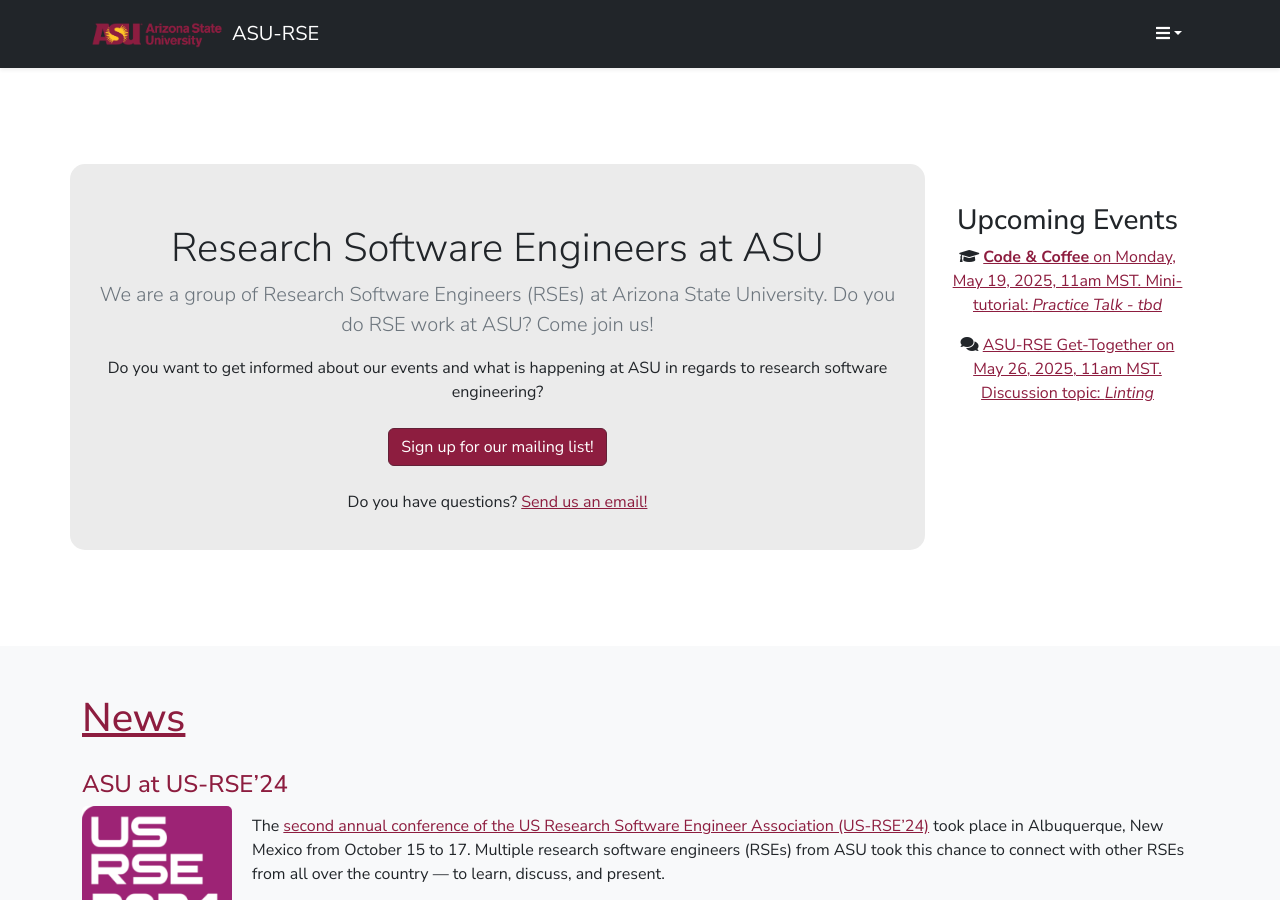
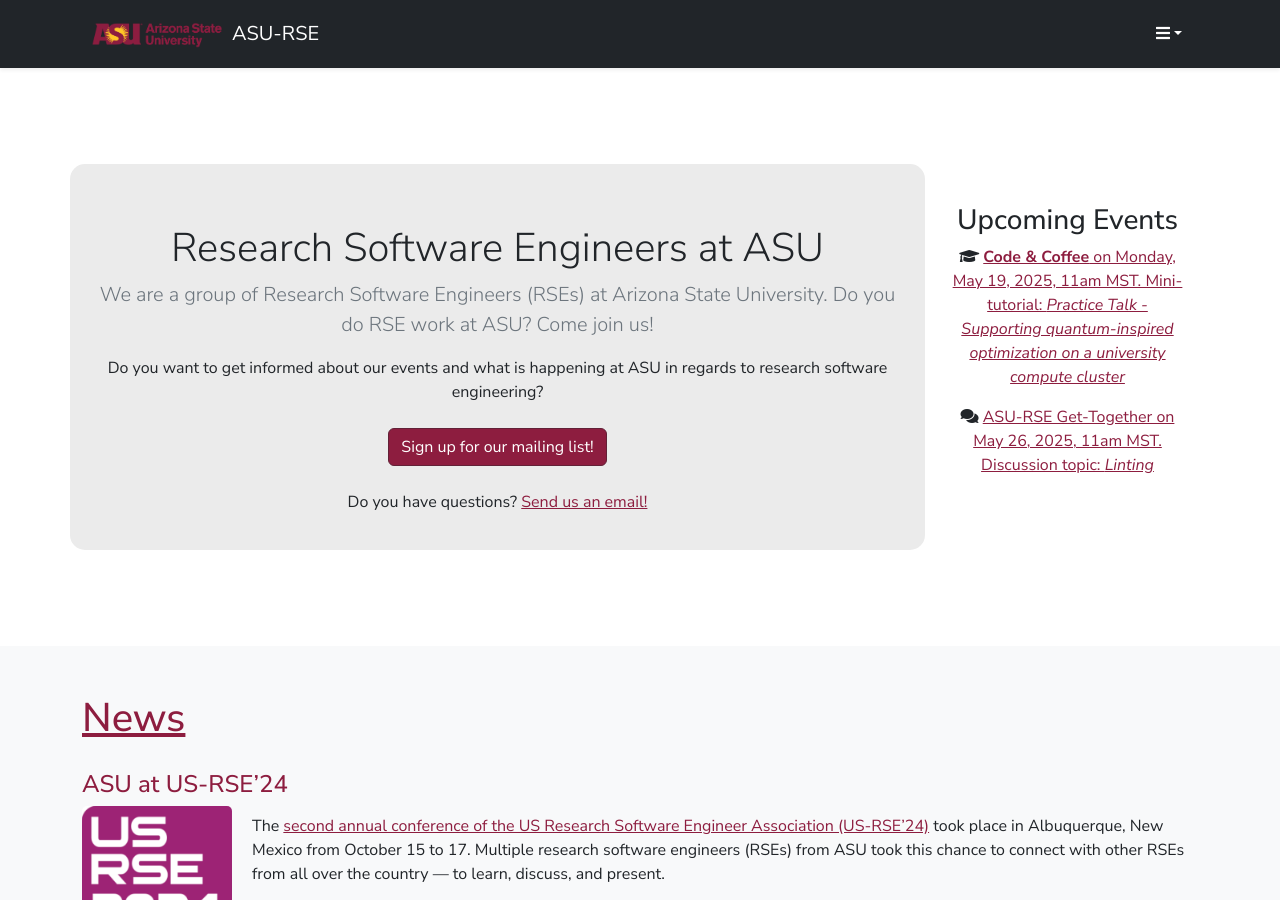
Before and after one commit to rse-asu/rse-asu.github.io, a Jekyll site: the page built from index.markdown, in a window 1280 px wide and 900 px high. Built offline with Jekyll 4.4.1, drawn with Linux system fonts in a browser that asks for light colours; nearby versions of some CDN libraries.

Commit message:
Added talk title

```diff
--- a/index.markdown
+++ b/index.markdown
@@ -21,7 +21,7 @@
       <div class="col-lg-3 col-md-8 mx-auto" style="padding: 20px; padding-top: 40px">
       <h3>Upcoming Events</h3>
       <p>
-        <i class="fas fa-graduation-cap"></i> <a href="{{ "/code-coffee" }}"><b>Code & Coffee</b> on Monday, May 19, 2025, 11am MST. Mini-tutorial: <i>Practice Talk - tbd</i></a>
+        <i class="fas fa-graduation-cap"></i> <a href="{{ "/code-coffee" }}"><b>Code & Coffee</b> on Monday, May 19, 2025, 11am MST. Mini-tutorial: <i>Practice Talk - Supporting quantum-inspired optimization on a university compute cluster</i></a>
       </p>
       <p>
         <i class="fas fa-comments"></i> <a href="{{ "/get-together" }}">ASU-RSE Get-Together on May 26, 2025, 11am MST. Discussion topic: <i>Linting</i></a>
```
